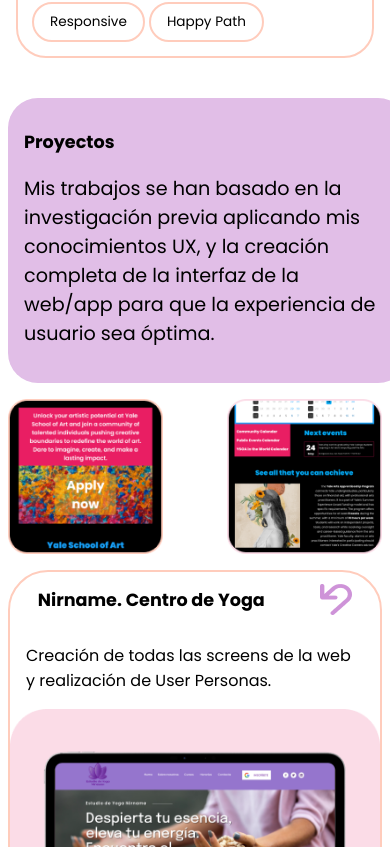
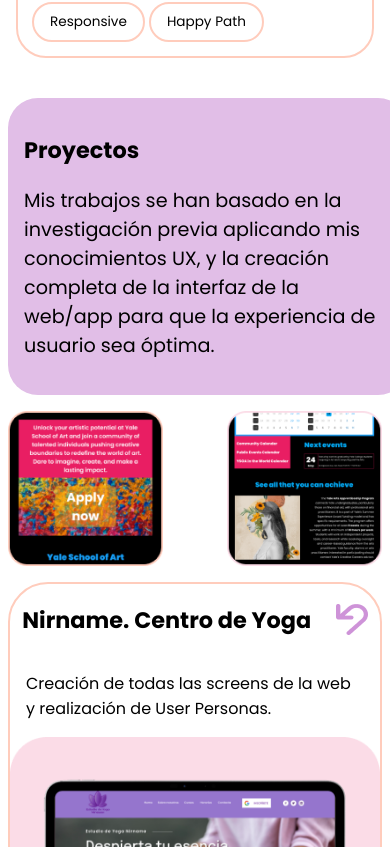
Before and after one commit to DesireeCSilva/portfolio-desireesilva, a Vue app: page / in a window 390 px wide. Shown: the part 1277-2124 px from the top of the page. Built offline with nearby package versions, Linux system fonts and the light colour scheme; a web font is replaced by a local one.

Commit message:
advances on MQ

```diff
--- a/src/App.vue
+++ b/src/App.vue
@@ -49,7 +49,11 @@ body {
     margin-top: 2rem;
     margin-bottom: 2rem;
   }
-
+  .title_sidebar {
+    font-size: 1.4rem;
+    font-style: bold;
+    text-decoration: none;
+  }
   .text_sidebar {
     font-size: 1.2rem;
   }
@@ -68,5 +72,11 @@ body {
   .text_descriptions {
     font-size: 1rem;
   }
+
+  .title_sidebar {
+    font-size: 1.2rem;
+    font-style: bold;
+    text-decoration: none;
+}
 }
 </style>
--- a/src/components/AppProjects.vue
+++ b/src/components/AppProjects.vue
@@ -89,7 +89,8 @@ export default {
 }
 </script>
 
-<style>
+<style lang="scss">
+
 .above_section-02 {
     display: flex;
     flex-wrap: wrap;
@@ -123,21 +124,28 @@ export default {
     transform: rotate(360deg);
     transition: transform 0.5s ease-in-out;
 }
-.title_sidebar {
-    font-size: 1.4rem;
-    font-style: bold;
-    text-decoration: none;
-}
 
-.card-01_section-02 p, .card-02_section-02 p, .card-03_section-02 p, .card-04_section-02 p, .card-05_section-02 p {
+.card-01_section-02 p,
+.card-02_section-02 p,
+.card-03_section-02 p,
+.card-04_section-02 p,
+.card-05_section-02 p {
     padding: 0rem 1rem 0rem 1rem;
 }
 
-.card-01_section-02 a, .card-02_section-02 a, .card-03_section-02 a, .card-04_section-02 a, .card-05_section-02 a {
+.card-01_section-02 a,
+.card-02_section-02 a,
+.card-03_section-02 a,
+.card-04_section-02 a,
+.card-05_section-02 a {
     text-decoration: none;
     color: #000;
 }
-.card-01_section-02, .card-02_section-02, .card-03_section-02, .card-04_section-02, .card-05_section-02 {
+.card-01_section-02,
+.card-02_section-02,
+.card-03_section-02,
+.card-04_section-02,
+.card-05_section-02 {
     border-radius: 40px;
     width: 100%;
     max-width: 25rem;
@@ -236,13 +244,10 @@ a .title_section-02 {
     width: 100%;
     }
 
-    .text_sidebar,
-    .text_descriptions {
-    font-size: 0.95rem;
-    }
-
     .mockup-cards_section-02 {
     margin: 0 auto;
     }
+
+
 }
 </style>
```
